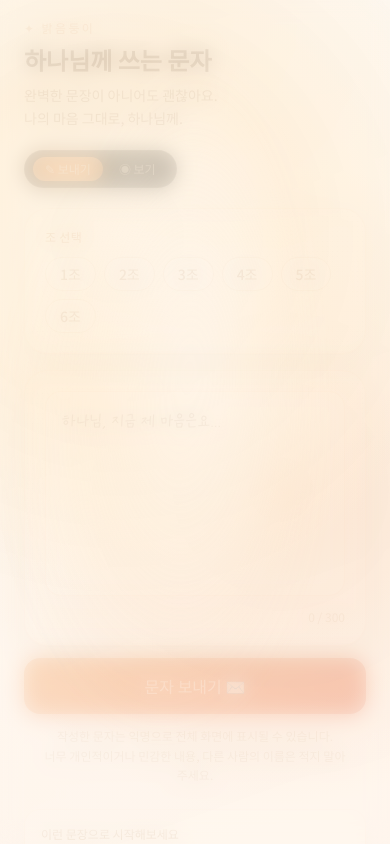
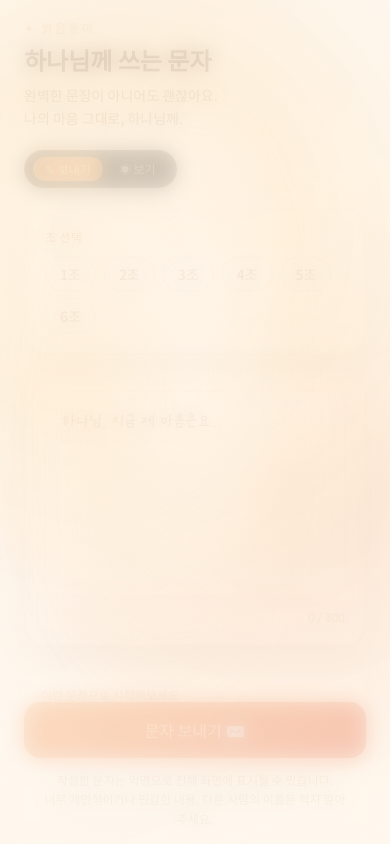
Before and after one commit to Juka526/Message-Collect-Service, a React (Vite) app: page / in a window 390 px wide. Shown: the top 844 px of the page. Built offline with nearby package versions, Linux system fonts and the light colour scheme; no server answers.

Commit message:
Restore lower mobile submit overlay

```diff
--- a/src/app/components/MobileSubmissionPage.tsx
+++ b/src/app/components/MobileSubmissionPage.tsx
@@ -205,7 +205,7 @@ export function MobileSubmissionPage({ onSubmit, viewSwitcher }: Props) {
             </div>
 
             {/* Form area */}
-            <div className="px-6 pb-6 md:flex-1 md:pb-72 md:overflow-y-auto">
+            <div className="flex-1 px-6 pb-44 overflow-y-auto md:pb-72">
               <div className="max-w-6xl mx-auto">
               {/* Group selector */}
               <div
@@ -316,10 +316,6 @@ export function MobileSubmissionPage({ onSubmit, viewSwitcher }: Props) {
                 )}
               </AnimatePresence>
 
-              <div className="md:hidden mb-6">
-                {submitActions}
-              </div>
-
               {/* Writing helpers */}
               <div className="mt-6 mb-2">
                 {/* Sentence starters */}
@@ -362,12 +358,12 @@ export function MobileSubmissionPage({ onSubmit, viewSwitcher }: Props) {
             </div>
             </div>
 
-            {/* Fixed bottom submit area for wider screens */}
+            {/* Fixed bottom submit area */}
             <div
-              className="hidden md:block fixed bottom-0 left-0 right-0 px-6 pb-10 pt-6 z-20"
+              className="fixed bottom-0 left-0 right-0 px-6 pb-4 pt-5 z-20 md:pb-10 md:pt-6"
               style={{
                 background:
-                  "linear-gradient(to top, rgba(253,249,243,0.96) 60%, transparent)",
+                  "linear-gradient(to top, rgba(253,249,243,0.96) 68%, transparent)",
               }}
             >
               {submitActions}
```
